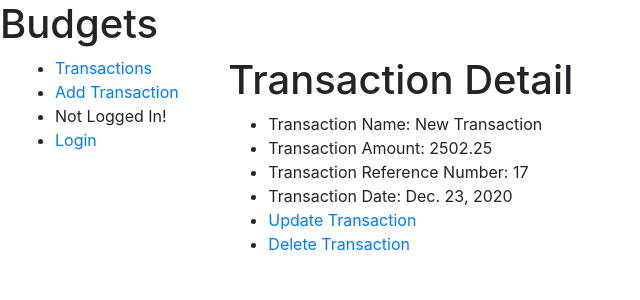
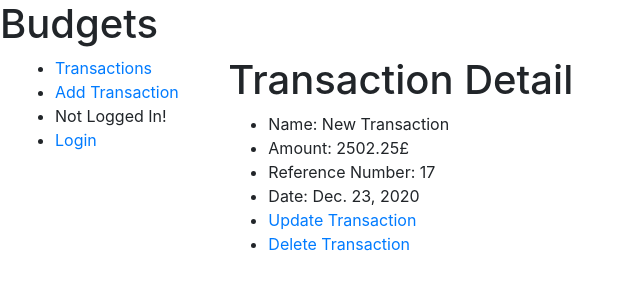
Before and after one commit to LupinotheWolf/Applications, a Django app: page /budgets/transactions/17/ in a window 1280 px wide. Shown: the top 300 px of the page, without its empty margins (0-640 px from the left). Run offline with Django 3.2, Linux system fonts and the light colour scheme; data comes from the database, SQL or seed files in the repository; both versions use the stored data as it was after the commit.

Commit message:
Fixed detail, list, create, delete views of transaction

```diff
--- a/budgets/forms.py
+++ b/budgets/forms.py
@@ -1,5 +1,5 @@
 from django.forms import ModelForm
-from budgets.models import Transaction
+from budgets.models import *
 
 class TransactionForm(ModelForm):
     class Meta:
--- a/budgets/models.py
+++ b/budgets/models.py
@@ -10,7 +10,7 @@ class Transaction(models.Model):
     class Metadata:
         ordering = ['date']
     def get_absolute_url(self):
-        return reverse('transaction-detail', args=[str(self.id)])
+        return reverse('transaction-detail', args=[str(self.pk)])
     def __str__(self):
         return self.name
 
--- a/budgets/templates/budgets/transaction_detail.html
+++ b/budgets/templates/budgets/transaction_detail.html
@@ -2,14 +2,14 @@
 {% block body %}
 <h1>Transaction Detail</h1>
 <ul>
-  <li>Transaction Name: {{ transaction.name }}</li>
-  <li>Transaction Amount: {{ transaction.amount }}
-  <li>Transaction Reference Number: {{ transaction.id }}</li>
-  <li>Transaction Date: {{ transaction.date }}</li>
+  <li>Name: {{ transaction.name }}</li>
+  <li>Amount: {{ transaction.amount }}£</li>
+  <li>Reference Number: {{ transaction.pk }}</li>
+  <li>Date: {{ transaction.date }}</li>
   {% if transaction.notes %}
   <li>Notes: {{ transaction.notes }}</li>
   {% endif %}
-  <li><a href="{% url 'transaction-update' transaction.id %}">Update Transaction</a></li>
-  <li><a href="{% url 'transaction-delete' transaction.id %}">Delete Transaction</a></li>
+  <li><a href="{% url 'transaction-update' transaction.pk %}">Update Transaction</a></li>
+  <li><a href="{% url 'transaction-delete' transaction.pk %}">Delete Transaction</a></li>
 </ul>
 {% endblock %}
--- a/budgets/templates/budgets/transaction_form.html
+++ b/budgets/templates/budgets/transaction_form.html
@@ -1,6 +1,6 @@
 {% extends 'budgets/layout.html' %}
 {% block body %}
-<form href="{% url 'transaction-detail' transaction.id %}" method="post">
+<form method="post">
   {% csrf_token %}
 <table>
   {{ form.as_table }}
--- a/budgets/urls.py
+++ b/budgets/urls.py
@@ -8,7 +8,7 @@ urlpatterns = [
     path("overview/", views.overview, name="overview"),
     path("transactions/", views.TransactionListView.as_view(), name="transactions"),
     path("transactions/create/", views.Transaction_Create.as_view(), name="transaction-create"),
-    path('transactions/<int:pk>/', views.TransactionDetailView.as_view(), name="transaction-detail"),
+    path("transactions/<int:pk>/", views.TransactionDetailView.as_view(), name="transaction-detail"),
     path("transactions/<int:pk>/update/", views.Transaction_Update.as_view(), name="transaction-update"),
     path("transactions/<int:pk>/delete/", views.Transaction_Delete.as_view(), name="transaction-delete"),
 ]
--- a/budgets/views.py
+++ b/budgets/views.py
@@ -52,10 +52,11 @@ def overview(request):
 #Class-Based Views
 class TransactionListView(ListView):
     model = Transaction
-class TransactionDetailView(DetailView):
+    queryset = Transaction.objects.all()
+class Transaction_Create(CreateView):
     model = Transaction
     fields = ['name', 'amount', 'date', 'notes']
-class Transaction_Create(CreateView):
+class TransactionDetailView(DetailView):
     model = Transaction
     fields = ['name', 'amount', 'date', 'notes']
 class Transaction_Update(UpdateView):
```
Also changed, not shown: budgets/templates/budgets/index.html (+8 -9 lines), db.sqlite3.
